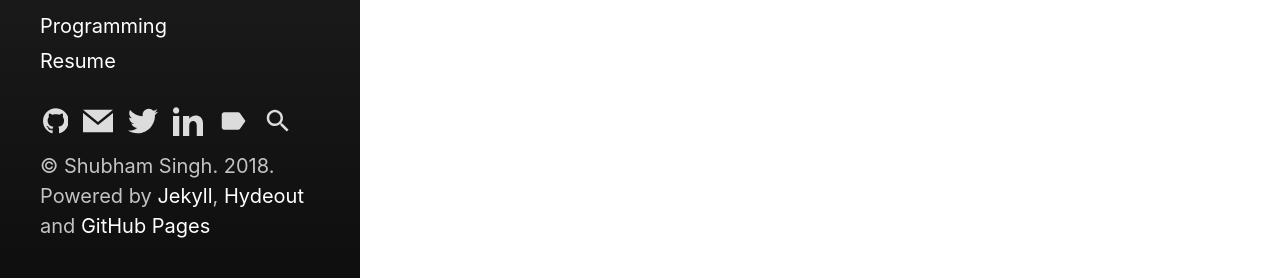
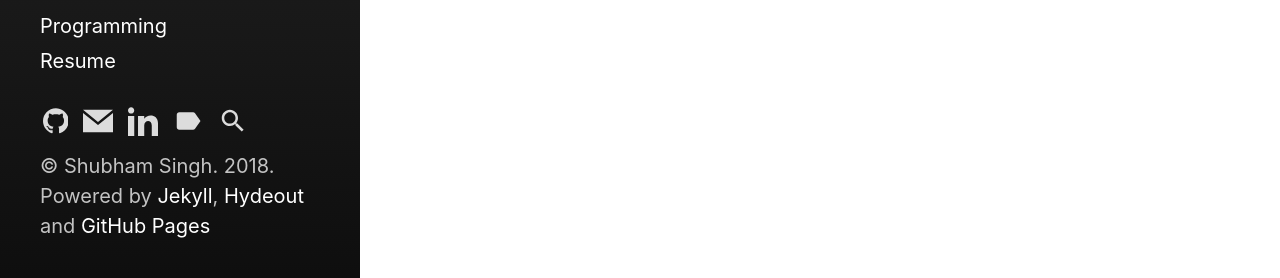
Before and after one commit to singhcse/myblog, a Jekyll site: the page built from index.html, in a window 1280 px wide. Shown: the part 619-897 px from the top of the page. Built offline with Jekyll 4.4.1, drawn with Linux system fonts in a browser that asks for light colours; the list of posts is cut into pages by our own code.

Commit message:
twitter removed

```diff
--- a/_includes/sidebar-icon-links.html
+++ b/_includes/sidebar-icon-links.html
@@ -12,14 +12,6 @@
        class="icon" title="Email" aria-label="Email"
        href="{{ site.email.address }}">
       {% include svg/email.svg %}
-    </a>
-  {% endif %}
-
-  {% if site.twitter.handle %}
-	<a id="twitter-link"
-       class="icon" title="Twitter" aria-label="Twitter"
-       href="{{ site.twitter.handle }}">
-      {% include svg/twitter.svg %}
     </a>
   {% endif %}
 
```
